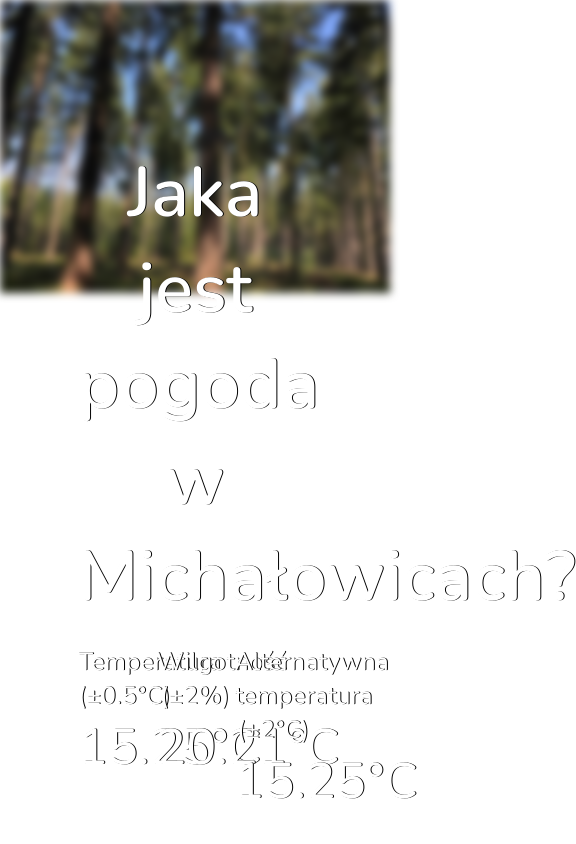
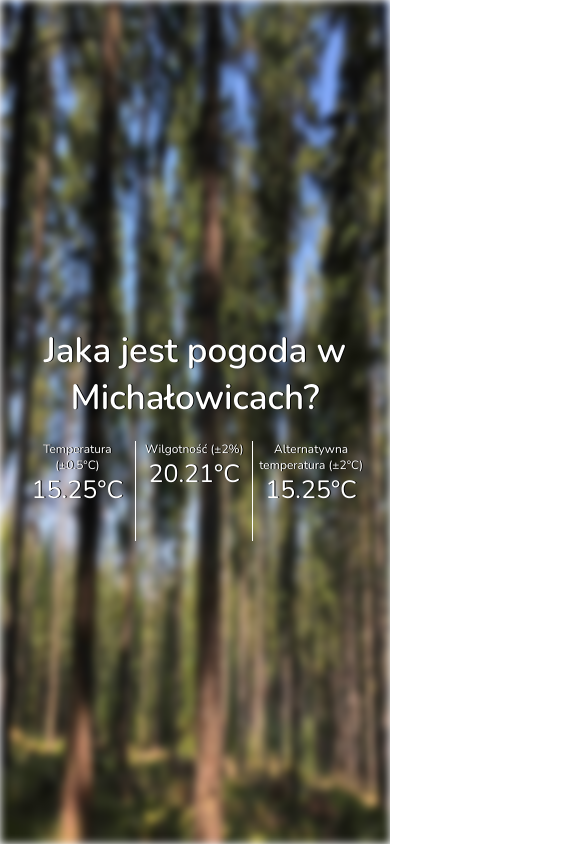
Before and after one commit to ULTUX/WeatherApp, a plain HTML site: page index.html in a window 390 px wide. Shown: the whole page, 576 px wide, since content can reach past the window. Drawn offline with nearby package versions, Linux system fonts and the light colour scheme; no server answers.

Commit message:
Responsiveness addied

```diff
--- a/style.css
+++ b/style.css
@@ -5,6 +5,104 @@ body {
     margin: 0;
 
 }
+
+.bg-wideo {
+    width: 100%;
+    height: 100%;
+    opacity: 0;
+    position: absolute;
+    top: 0;
+    max-height: 100%;
+    object-fit: fill;
+    width: 100%;
+    filter: blur(4px);
+    -webkit-filter: blur(4px);
+    z-index: -1;
+    transition: 1s all;
+}
+
+#titlescreen {
+    opacity: 0;
+    transition: 2s all;
+    position: relative;
+    height: 100%;
+}
+
+
+.title {
+    text-shadow: 1px 0px 0px rgba(0, 0, 0, 1);
+    font-weight: 600;
+    margin-bottom: 20px;
+    color: white;
+    font-size: 35px;
+    text-align: center;
+    width: 100%;
+    display: inline-block;
+}
+
+.numbers {
+    text-shadow: 1px 0px 0px rgba(0, 0, 0, 1);
+    text-align: center;
+    font-size: 25px;
+}
+
+#tabela {
+    height: 100px;
+    width: 100%;
+    display: flex;
+}
+
+.contents {
+    color: white;
+    display: flex;
+    flex-direction: column;
+}
+
+.static {
+    text-shadow: 1px 0px 0px rgba(0, 0, 0, 1);
+    font-size: 12px;
+    font-weight: 300;
+    color: white;
+}
+
+#temp {
+    text-align: center;
+    width: 33%;
+    border-right: 1px solid white;
+}
+
+#alttemp {
+    text-align: center;
+    width: 33%;
+
+}
+
+#hum {
+    text-align: center;
+    width: 33%;
+    border-right: 1px solid white;
+
+}
+
+#background {
+    height: 100%;
+    top: 0;
+    position: absolute;
+    width: 100%;
+
+}
+
+.container {
+    display: flex;
+    flex-direction: column;
+    align-content: center;
+    justify-content: center;
+    height: 100%;
+    width: 90%;
+    margin: 0 auto;
+}
+
+@media only screen and (min-width: 1000px) {
 
 
     .bg-wideo {
@@ -100,3 +198,4 @@ body {
         width: 60%;
         margin: 0 auto;
     }
+}
```
Lines whose indentation alone changed are shown as unchanged.
